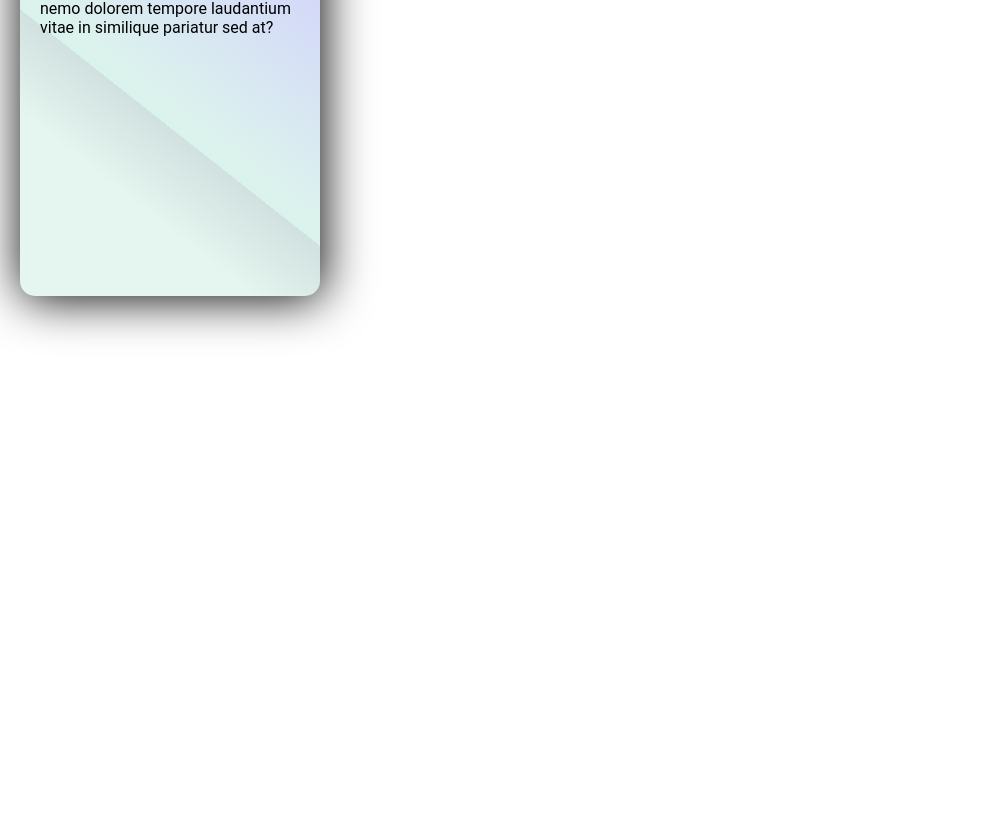
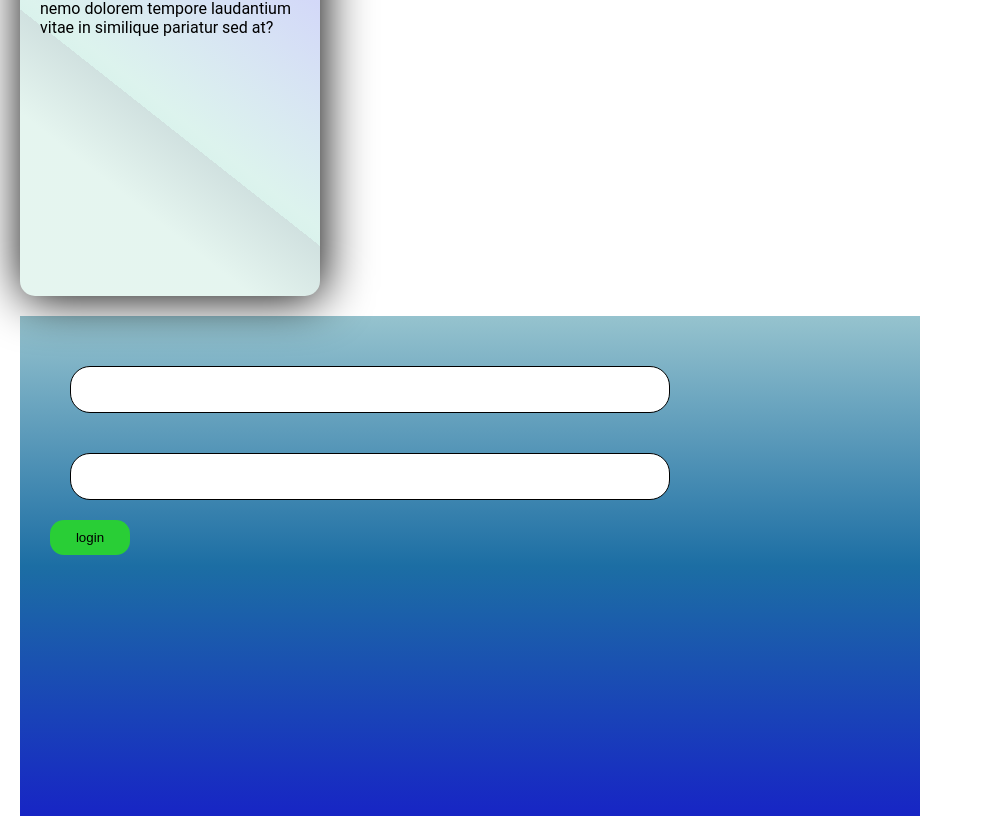
Before and after one commit to yt-modesto/components_react, a React (Create React App) app in the folder atoms/: page / in a window 1280 px wide. Shown: the part 262-1078 px from the top of the page, without its empty margins (0-983 px from the left). Before the commit the page ends 800 px from the top, so only its background shows below. Built offline with nearby package versions, Linux system fonts and the light colour scheme.

Commit message:
added component form for testing api backend

```diff
--- /dev/null
+++ b/atoms/src/components/ButtonLogin/index.tsx
@@ -0,0 +1,12 @@
+import * as Styled from "../../css/FormsLogin/index";
+export type propsButtonLogin = {
+  tipo?: string;
+  text?: string;
+};
+export const ButtonLogin = (props: propsButtonLogin) => {
+  return (
+    <Styled.FormLoginButton>
+      <button type="submit">{props.text}</button>
+    </Styled.FormLoginButton>
+  );
+};
--- a/atoms/src/components/CardPlatinium/index.tsx
+++ b/atoms/src/components/CardPlatinium/index.tsx
@@ -1,4 +1,4 @@
-import * as styles from "../../css/CardPlatinium/cardplatinium";
+import * as styles from "../../css/CardPlatinium";
 import { TitleCards } from "../TitleForCards";
 export const CardPlatinium = () => {
   return (
--- /dev/null
+++ b/atoms/src/components/InputCustom/index.tsx
@@ -0,0 +1,11 @@
+import * as Styled from "../../css/FormsLogin/index";
+export type PropsInputCustom = {
+  type?: string;
+};
+export const InputCustom = (props: PropsInputCustom) => {
+  return (
+    <Styled.FormLoginInput>
+      <input type={props.type ? props.type : "text"} />
+    </Styled.FormLoginInput>
+  );
+};
--- a/atoms/src/components/TitleForCards/index.tsx
+++ b/atoms/src/components/TitleForCards/index.tsx
@@ -1,4 +1,4 @@
-import * as styled from "../../css/TitleForCards/titleForcards";
+import * as styled from "../../css/TitleForCards";
 
 export type PorpsTitleCards = {
   children: string;
--- /dev/null
+++ b/atoms/src/components/Zmolecules/FormsLogin/index.tsx
@@ -0,0 +1,18 @@
+import * as Styles from "../../../css/FormsLogin/index";
+import { ButtonLogin } from "../../ButtonLogin";
+import { InputCustom } from "../../InputCustom";
+export type PropsFormsLogin = {
+  children?: Array<JSX.Element>;
+};
+
+export const FormsLogin = (props: PropsFormsLogin) => {
+  return (
+    <Styles.FormLoginContainer>
+      <form action="/auth/login" method="post">
+        <InputCustom type={"email"} />
+        <InputCustom type={"password"} />
+        <ButtonLogin tipo={"submit"} text={"login"} />
+      </form>
+    </Styles.FormLoginContainer>
+  );
+};
--- /dev/null
+++ b/atoms/src/css/FormsLogin/index.tsx
@@ -0,0 +1,52 @@
+import styled, { css } from "styled-components";
+
+export const FormLoginContainer = styled.div`
+  ${() => css`
+    width: 900px;
+    height: 500px;
+    margin: 20px;
+    padding: 30px;
+    background: #96c3ce;
+    background: -moz-linear-gradient(
+      top,
+      #96c3ce 0%,
+      #1c6ea4 50%,
+      #1725c5 100%
+    );
+    background: -webkit-linear-gradient(
+      top,
+      #96c3ce 0%,
+      #1c6ea4 50%,
+      #1725c5 100%
+    );
+    background: linear-gradient(
+      to bottom,
+      #96c3ce 0%,
+      #1c6ea4 50%,
+      #1725c5 100%
+    );
+  `}
+`;
+
+export const FormLoginInput = styled.div`
+  ${() => css`
+    input {
+      width: 600px;
+      margin: 20px;
+      padding: 15px;
+      border-radius: 20px;
+      border: 1px solid;
+    }
+  `}
+`;
+export const FormLoginButton = styled.div`
+  ${() => css`
+    button {
+      width: 80px;
+      padding: 10px;
+      background: #29ce36;
+      border: none;
+      border-radius: 14px;
+    }
+  `}
+`;
--- a/atoms/src/css/globalstyle.tsx
+++ b/atoms/src/css/globalstyle.tsx
@@ -19,4 +19,11 @@ export const GlobalStyle = createGlobalStyle`
     font-family: 'Roboto', sans-serif;
     font-size: 1.6rem;
   }
+  .contaner-main .container{
+    width: 100%;
+    height: 100%;
+    display: flex;
+    flex-direction: row;
+    flex-wrap:wrap;
+  }
 `;
--- a/atoms/src/pages/Home/index.tsx
+++ b/atoms/src/pages/Home/index.tsx
@@ -1,10 +1,14 @@
-import { CardPlatinium } from '../../components/CardPlatinium';
+import { CardPlatinium } from "../../components/CardPlatinium";
+import { FormsLogin } from "../../components/Zmolecules/FormsLogin";
 
 export const Home = () => {
   return (
-    <div>
+    <div className="container-main">
       <h1>Esses são os compoenentes existentes:</h1>
-      <CardPlatinium/>
+      <div className="container">
+        <CardPlatinium />
+        <FormsLogin></FormsLogin>
+      </div>
     </div>
   );
 };
```
Also changed, not shown: atoms/src/css/CardPlatinium/index.tsx (renamed from atoms/src/css/CardPlatinium/cardplatinium.tsx), atoms/src/css/TitleForCards/index.tsx (renamed from atoms/src/css/TitleForCards/titleForcards.tsx).
